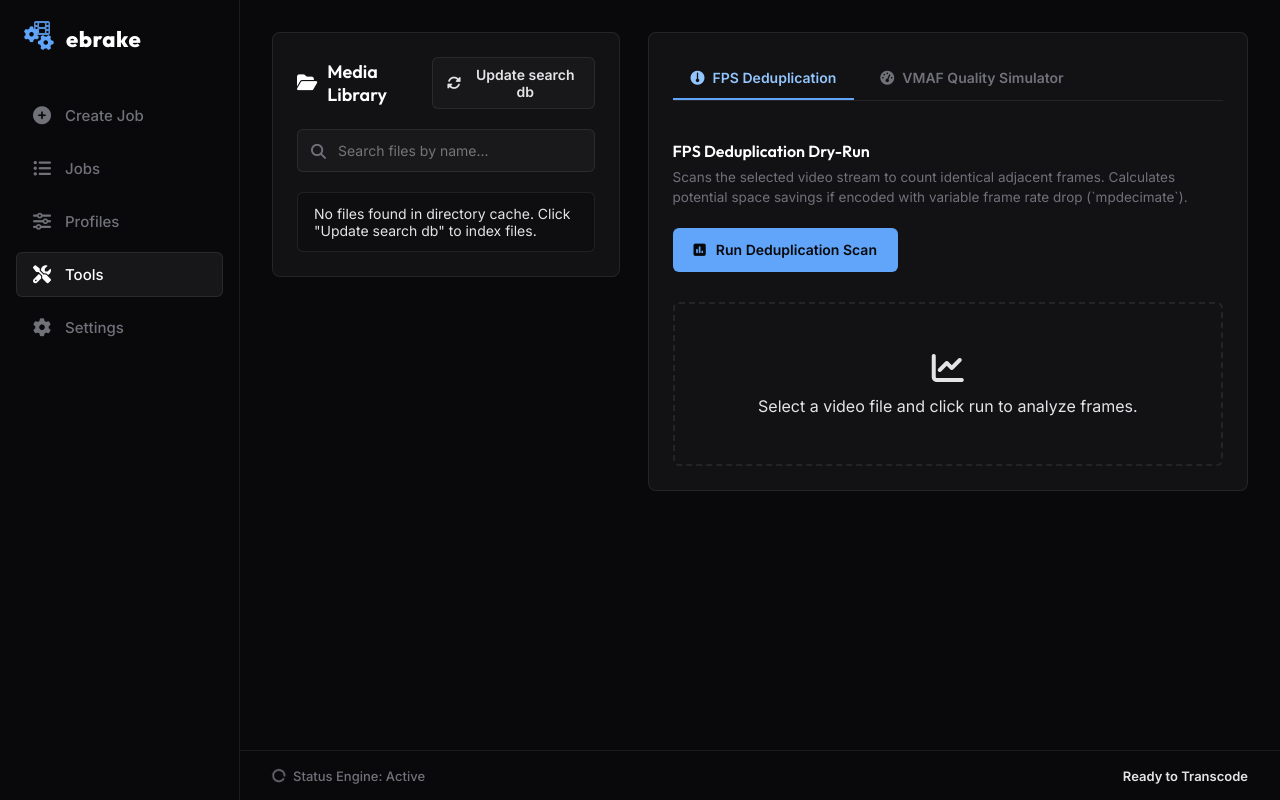
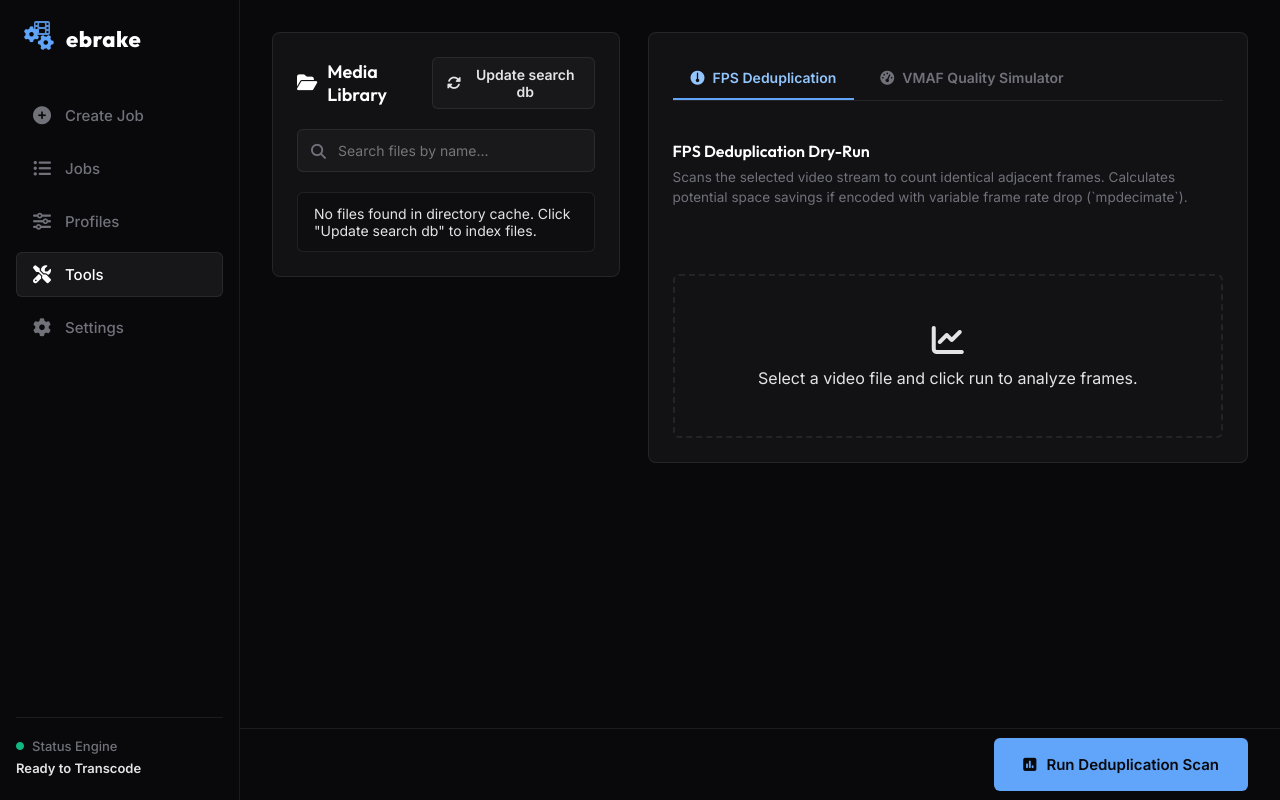
Before and after one commit to harxd/ebrake, a FastAPI app: page /tools in a window 1280 px wide. Run offline with FastAPI, Linux system fonts and the light colour scheme; data comes from the database, SQL or seed files in the repository; both versions use the stored data as it was after the commit; some libraries are stand-ins or nearby versions.

Commit message:
refactor: move action buttons to a persistent page-wide footer and relocate queue status to the sidebar navigation panel

```diff
--- a/app/templates/base.html
+++ b/app/templates/base.html
@@ -36,6 +36,9 @@
                     this.snoozed = !this.snoozed;
                     sessionStorage.setItem('privacy_snoozed', this.snoozed ? 'true' : 'false');
                 }
+            });
+            Alpine.store('tools', {
+                active: 'dedup'
             });
         });
     </script>
@@ -127,6 +130,24 @@
                     <span class="toggle-label" x-text="$store.privacy.snoozed ? 'Show Titles' : 'Blur Titles'"></span>
                 </button>
             </div>
+
+            <!-- Persistent Transcode Status in Sidebar -->
+            <div class="sidebar-status-panel"
+                 hx-get="/api/jobs/poll-queues"
+                 hx-trigger="every 3s"
+                 hx-target="#queues-container"
+                 hx-swap="innerHTML">
+                <div class="status-inner">
+                    <div class="status-title">
+                        <i class="fa-solid fa-circle" id="status-engine-dot" style="color: {% if queue_paused %}var(--color-danger){% else %}var(--color-success){% endif %}; font-size: 8px;"></i>
+                        <span>Status Engine</span>
+                    </div>
+                    <div class="status-value" id="footer-status-indicator">
+                        <!-- Filled dynamically when queues update -->
+                        <span>Ready to Transcode</span>
+                    </div>
+                </div>
+            </div>
         </nav>
 
         <!-- Main Content Area -->
@@ -137,22 +158,24 @@
                 {% endif %}
             </div>
 
-            <!-- Persistent Transcode Status Footer -->
-            <footer class="status-footer"
-                    hx-get="/api/jobs/poll-queues"
-                    hx-trigger="every 3s"
-                    hx-target="#queues-container"
-                    hx-swap="innerHTML">
-                <div class="footer-inner">
-                    <div class="footer-title">
-                        <i class="fa-solid fa-circle-notch fa-spin"></i>
-                        <span>Status Engine: Active</span>
-                    </div>
-                    <div class="footer-status" id="footer-status-indicator">
-                        <!-- Filled dynamically when queues update -->
-                        <span>Ready to Transcode</span>
-                    </div>
-                </div>
+            <!-- Page-wide Action Footer -->
+            <footer class="action-footer" id="page-action-footer" {% if not page_template in ['create_job.html', 'profiles.html', 'tools.html'] or (page_template == 'profiles.html' and not preset_name) %}style="display: none;"{% endif %}>
+                {% if page_template == 'create_job.html' %}
+                    <button type="submit" form="job-creation-form" class="btn btn-primary btn-large">
+                        <i class="fa-solid fa-circle-play"></i> Add to Transcode Queue
+                    </button>
+                {% elif page_template == 'profiles.html' %}
+                    <button type="submit" form="profile-config-form" class="btn btn-primary btn-large" id="profile-save-btn" {% if not preset_name %}disabled{% endif %}>
+                        <i class="fa-solid fa-save"></i> Save Profile Preset
+                    </button>
+                {% elif page_template == 'tools.html' %}
+                    <button type="submit" form="dedup-form" class="btn btn-primary btn-large" x-show="$store.tools.active === 'dedup'">
+                        <i class="fa-solid fa-square-poll-vertical"></i> Run Deduplication Scan
+                    </button>
+                    <button type="submit" form="vmaf-form" class="btn btn-primary btn-large" onclick="syncVmafFilePath()" x-show="$store.tools.active === 'vmaf'" style="display: none;">
+                        <i class="fa-solid fa-play"></i> Run VMAF Quality Scan
+                    </button>
+                {% endif %}
             </footer>
         </main>
 
--- a/app/templates/components/queues_list.html
+++ b/app/templates/components/queues_list.html
@@ -26,7 +26,7 @@
 
         <!-- Active Job Card -->
         <div class="panel card glass">
-            <h3 class="panel-title"><i class="fa-solid fa-gear fa-spin"></i> Active Transcodes</h3>
+            <h3 class="panel-title"><i class="fa-solid fa-gear"></i> Active Transcodes</h3>
 
             {% for job in running %}
                 <div class="running-job-card">
@@ -234,3 +234,6 @@
         </span>
     {% endif %}
 </div>
+
+<!-- Out-Of-Band (OOB) Status Engine Dot swap -->
+<i id="status-engine-dot" class="fa-solid fa-circle" style="color: {% if queue_paused %}var(--color-danger){% else %}var(--color-success){% endif %}; font-size: 8px;" hx-swap-oob="true"></i>
--- a/app/templates/jobs.html
+++ b/app/templates/jobs.html
@@ -67,3 +67,8 @@
         }
     });
 </script>
+
+{% if request.headers.get("HX-Request") == "true" %}
+<!-- Hide Action Footer OOB Swap -->
+<footer class="action-footer" id="page-action-footer" hx-swap-oob="true" style="display: none;"></footer>
+{% endif %}
--- a/app/templates/settings.html
+++ b/app/templates/settings.html
@@ -23,3 +23,8 @@
     </div>
 
 </div>
+
+{% if request.headers.get("HX-Request") == "true" %}
+<!-- Hide Action Footer OOB Swap -->
+<footer class="action-footer" id="page-action-footer" hx-swap-oob="true" style="display: none;"></footer>
+{% endif %}
--- a/app/templates/tools.html
+++ b/app/templates/tools.html
@@ -1,4 +1,4 @@
-<div class="two-column-layout" x-data="{ activeTool: 'dedup' }">
+<div class="two-column-layout">
 
     <!-- Left Column: File Browser selector -->
     {% include "components/file_browser.html" %}
@@ -8,28 +8,25 @@
 
         <!-- Tabs selectors -->
         <div class="tabs-header">
-            <button class="tab-btn" :class="{ 'active': activeTool === 'dedup' }" @click="activeTool = 'dedup'">
+            <button class="tab-btn" :class="{ 'active': $store.tools.active === 'dedup' }" @click="$store.tools.active = 'dedup'">
                 <i class="fa-solid fa-gauge-simple"></i> FPS Deduplication
             </button>
-            <button class="tab-btn" :class="{ 'active': activeTool === 'vmaf' }" @click="activeTool = 'vmaf'">
+            <button class="tab-btn" :class="{ 'active': $store.tools.active === 'vmaf' }" @click="$store.tools.active = 'vmaf'">
                 <i class="fa-solid fa-gauge-high"></i> VMAF Quality Simulator
             </button>
         </div>
 
         <!-- Tab Content: FPS Deduplication -->
-        <div class="tab-content" x-show="activeTool === 'dedup'">
+        <div class="tab-content" x-show="$store.tools.active === 'dedup'">
             <div class="tab-instruction">
                 <h4>FPS Deduplication Dry-Run</h4>
                 <p>Scans the selected video stream to count identical adjacent frames. Calculates potential space savings if encoded with variable frame rate drop (`mpdecimate`).</p>
             </div>
 
-            <form hx-post="/api/tools/dedup" hx-target="#dedup-result-container" hx-indicator="#dedup-loading">
+            <form id="dedup-form" hx-post="/api/tools/dedup" hx-target="#dedup-result-container" hx-indicator="#dedup-loading">
                 <input type="hidden" name="file_path" id="tool_file_path_field" required>
 
                 <div class="form-actions-left">
-                    <button type="submit" class="btn btn-primary">
-                        <i class="fa-solid fa-square-poll-vertical"></i> Run Deduplication Scan
-                    </button>
                     <span id="dedup-loading" class="htmx-indicator loader-badge"><i class="fa-solid fa-spinner fa-spin"></i> Scanning frames...</span>
                 </div>
             </form>
@@ -43,13 +40,13 @@
         </div>
 
         <!-- Tab Content: VMAF Quality Simulator -->
-        <div class="tab-content" x-show="activeTool === 'vmaf'">
+        <div class="tab-content" x-show="$store.tools.active === 'vmaf'">
             <div class="tab-instruction">
                 <h4>VMAF Quality Simulator</h4>
                 <p>Simulates quality and file size output by transcoding a small 10-second segment at the center of the video with your configurations.</p>
             </div>
 
-            <form hx-post="/api/tools/vmaf" hx-target="#vmaf-result-container" hx-indicator="#vmaf-loading">
+            <form id="vmaf-form" hx-post="/api/tools/vmaf" hx-target="#vmaf-result-container" hx-indicator="#vmaf-loading">
                 <input type="hidden" name="file_path" id="tool_file_path_field_vmaf" required>
 
                 <div class="form-row">
@@ -90,9 +87,6 @@
                 </div>
 
                 <div class="form-actions-left">
-                    <button type="submit" class="btn btn-primary" onclick="syncVmafFilePath()">
-                        <i class="fa-solid fa-play"></i> Run VMAF Quality Scan
-                    </button>
                     <span id="vmaf-loading" class="htmx-indicator loader-badge"><i class="fa-solid fa-spinner fa-spin"></i> Running quality tests...</span>
                 </div>
             </form>
@@ -127,3 +121,25 @@
         document.getElementById('tool_file_path_field_vmaf').value = sourcePath;
     }
 </script>
+
+{% if request.headers.get("HX-Request") == "true" %}
+<!-- Page Action Footer OOB Swap -->
+<footer class="action-footer" id="page-action-footer" hx-swap-oob="true">
+    <!-- Dedup submit button -->
+    <button type="submit"
+            form="dedup-form"
+            class="btn btn-primary btn-large"
+            x-show="$store.tools.active === 'dedup'">
+        <i class="fa-solid fa-square-poll-vertical"></i> Run Deduplication Scan
+    </button>
+
+    <!-- VMAF submit button -->
+    <button type="submit"
+            form="vmaf-form"
+            class="btn btn-primary btn-large"
+            onclick="syncVmafFilePath()"
+            x-show="$store.tools.active === 'vmaf'">
+        <i class="fa-solid fa-play"></i> Run VMAF Quality Scan
+    </button>
+</footer>
+{% endif %}
--- a/static/css/style.css
+++ b/static/css/style.css
@@ -20,7 +20,7 @@
     --font-body: 'Inter', sans-serif;
 
     --sidebar-width: 240px;
-    --footer-height: 50px;
+    --footer-height: 0px;
     --radius-lg: 8px;               /* Clean crisp corners */
     --radius-md: 6px;
     --shadow-glow: none;            /* No box glows or visual noise */
@@ -184,7 +184,7 @@ a {
     flex-grow: 1;
     margin-left: var(--sidebar-width);
     padding: 32px;
-    padding-bottom: calc(var(--footer-height) + 40px); /* Avoid overlapping with footer */
+    padding-bottom: 120px; /* Leave scroll space at bottom for fixed action footers */
     min-height: 100vh;
     display: flex;
     flex-direction: column;
@@ -1245,28 +1245,22 @@ select.form-control option {
     margin-bottom: 8px;
 }
 
-/* Persistent footer status bar anchor */
-.status-footer {
-    height: var(--footer-height);
-    background: var(--bg-base);
+/* Persistent Status Panel in Sidebar */
+.sidebar-status-panel {
+    margin-top: auto;
+    padding-top: 20px;
     border-top: 1px solid var(--border-color);
-    position: fixed;
-    bottom: 0;
-    left: var(--sidebar-width);
-    right: 0;
-    z-index: 99;
-    padding: 0 32px;
-}
-
-.footer-inner {
-    display: flex;
-    justify-content: space-between;
-    align-items: center;
-    height: 100%;
+    width: 100%;
+}
+
+.status-inner {
+    display: flex;
+    flex-direction: column;
+    gap: 6px;
     font-size: 13px;
 }
 
-.footer-title {
+.status-title {
     display: flex;
     align-items: center;
     gap: 8px;
@@ -1274,7 +1268,7 @@ select.form-control option {
     font-weight: 500;
 }
 
-.footer-status {
+.status-value {
     font-weight: 600;
 }
 
@@ -1390,6 +1384,26 @@ select.form-control option {
     gap: 8px;
     border-bottom: 1px solid var(--border-color);
     padding-bottom: 8px;
+}
+
+/* Page-level fixed action footer for forms */
+.action-footer {
+    position: fixed;
+    bottom: 0;
+    left: var(--sidebar-width);
+    right: 0;
+    height: 72px;
+    background: var(--bg-base);
+    border-top: 1px solid var(--border-color);
+    display: flex;
+    justify-content: flex-end;
+    align-items: center;
+    padding: 0 32px;
+    z-index: 98;
+}
+
+.action-footer .btn {
+    width: auto;
 }
 
 /* Responsive viewports mappings (< 768px) */
```
Also changed, not shown: other parts of static/css/style.css (+36 -4 lines), app/templates/components/profile_config_form.html (+10 -7 lines), app/templates/create_job.html (+12 -12 lines), app/templates/profiles.html (+9 -0 lines), requirements.md (+5 -1 lines), appdata/db/ebrake.db.
